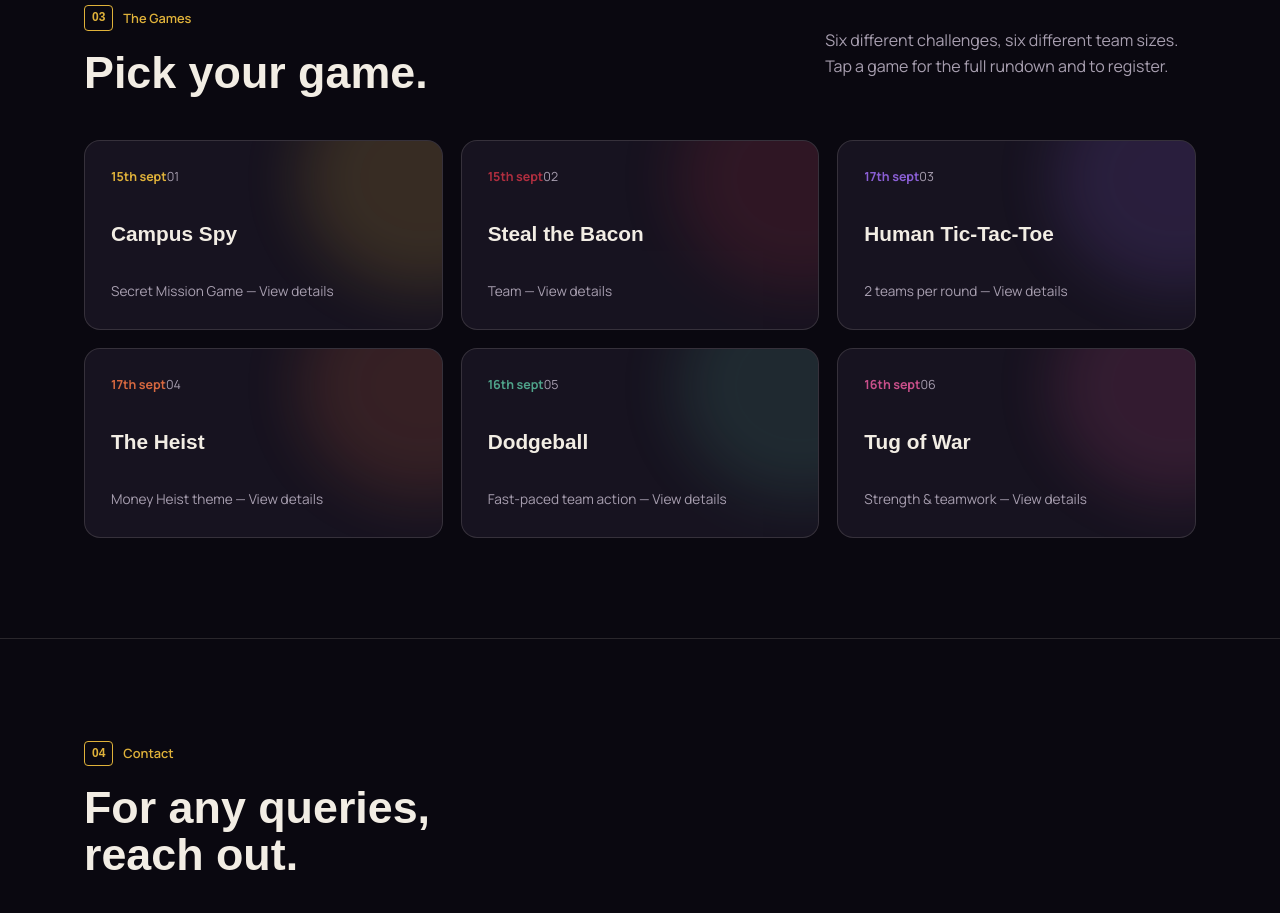
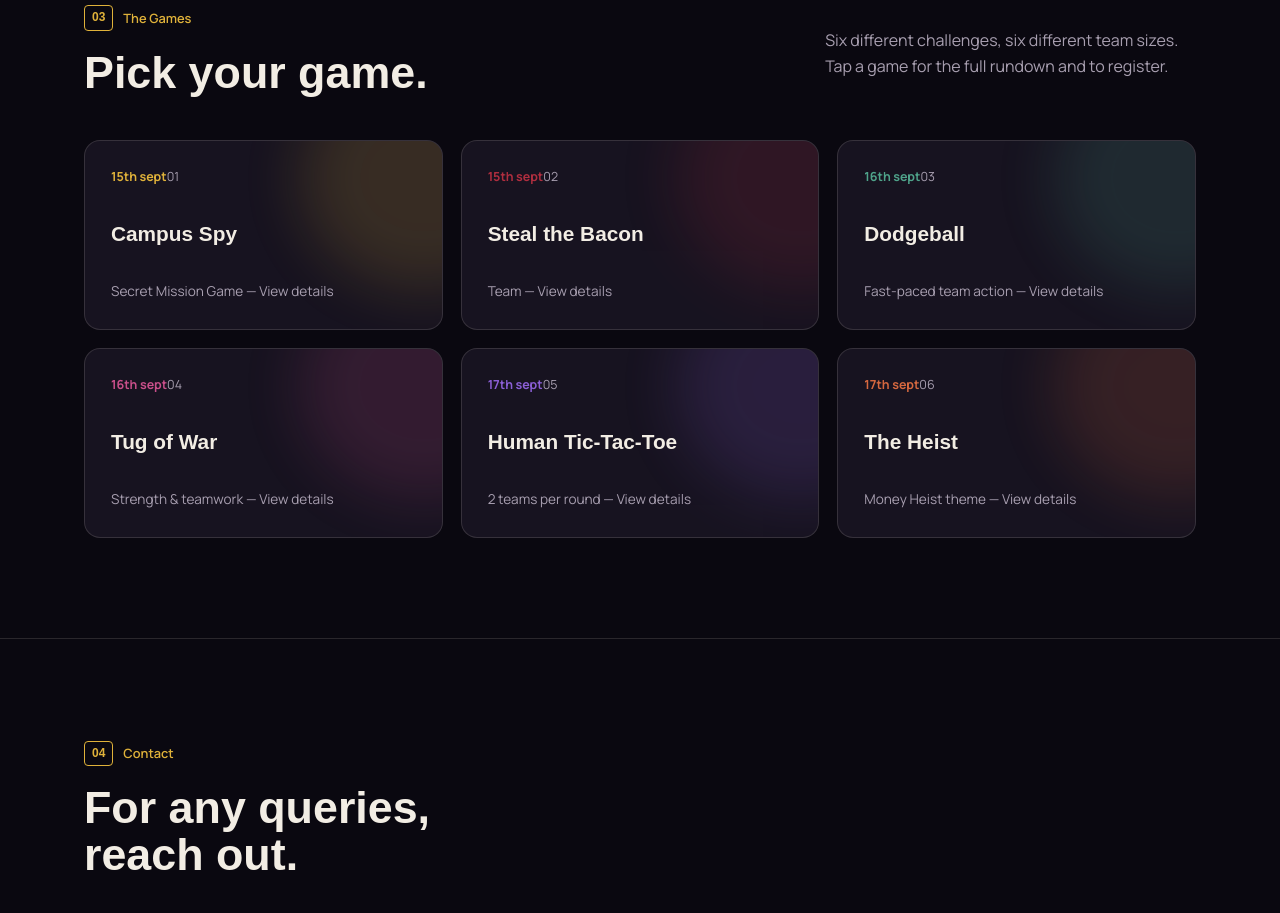
Before and after one commit to abhishek2755/Navatar-2026, a plain HTML site: page index.html in a window 1280 px wide. Shown: the part 2171-3084 px from the top of the page. Drawn offline with Linux system fonts and the light colour scheme; a web font is replaced by a local one.

Commit message:
Update index.html

```diff
--- a/index.html
+++ b/index.html
@@ -477,25 +477,25 @@
           <h3>Steal the Bacon</h3>
           <span class="open">Team — View details</span>
         </button>
+        <button class="game-stub" style="--hue:#4fa38a" data-game="dodgeball">
+          <div class="meta"><span>16th sept</span><span>03</span></div>
+          <h3>Dodgeball</h3>
+          <span class="open">Fast-paced team action — View details</span>
+        </button>
+        <button class="game-stub" style="--hue:#c94f8a" data-game="tug-of-war">
+          <div class="meta"><span>16th sept</span><span>04</span></div>
+          <h3>Tug of War</h3>
+          <span class="open">Strength &amp; teamwork — View details</span>
+        </button>
         <button class="game-stub" style="--hue:#8b5fd6" data-game="tic-tac-toe">
-          <div class="meta"><span>17th sept</span><span>03</span></div>
+          <div class="meta"><span>17th sept</span><span>05</span></div>
           <h3>Human Tic-Tac-Toe</h3>
           <span class="open">2 teams per round — View details</span>
         </button>
         <button class="game-stub" style="--hue:#d6683f" data-game="heist">
-          <div class="meta"><span>17th sept</span><span>04</span></div>
+          <div class="meta"><span>17th sept</span><span>06</span></div>
           <h3>The Heist</h3>
           <span class="open">Money Heist theme — View details</span>
-        </button>
-        <button class="game-stub" style="--hue:#4fa38a" data-game="dodgeball">
-          <div class="meta"><span>16th sept</span><span>05</span></div>
-          <h3>Dodgeball</h3>
-          <span class="open">Fast-paced team action — View details</span>
-        </button>
-        <button class="game-stub" style="--hue:#c94f8a" data-game="tug-of-war">
-          <div class="meta"><span>16th sept</span><span>06</span></div>
-          <h3>Tug of War</h3>
-          <span class="open">Strength &amp; teamwork — View details</span>
         </button>
       </div>
     </div>
```
